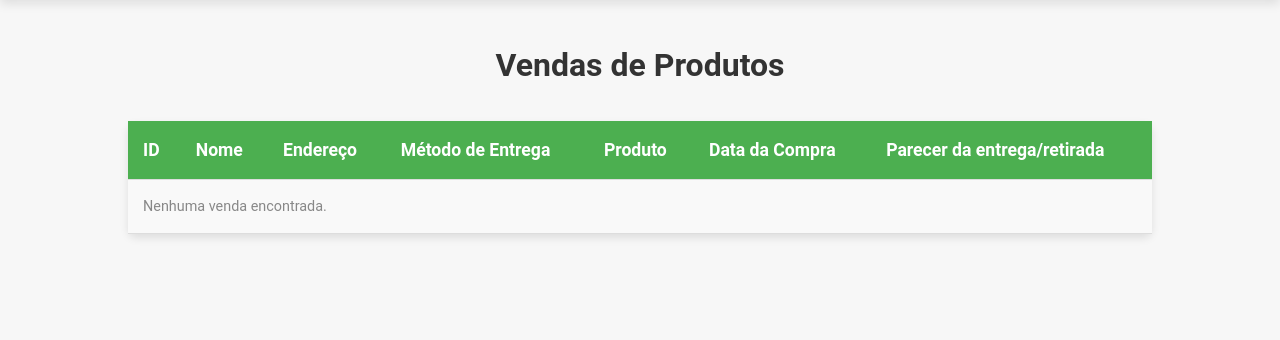
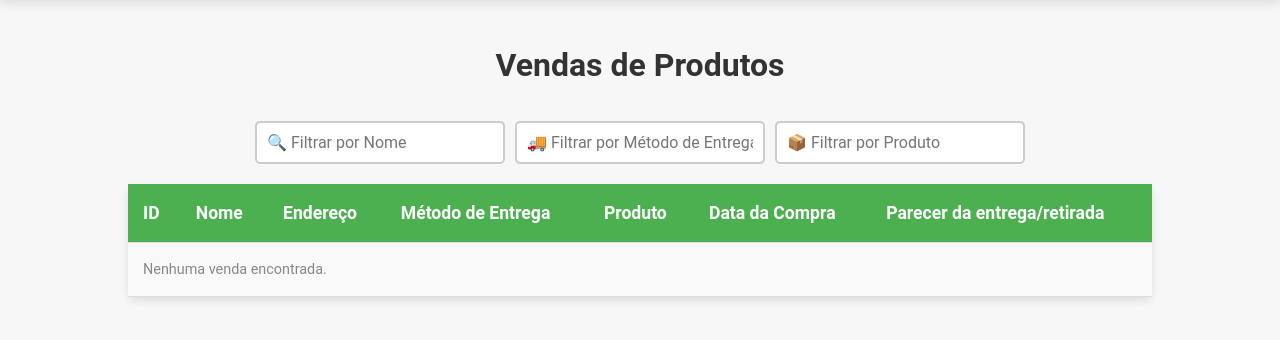
Before and after one commit to raulguiii/site-barbearia, a Flask app: page /vendas in a window 1280 px wide. Shown: the part 81-421 px from the top of the page. Run offline with Flask 3, Linux system fonts and the light colour scheme; data that the repository does not hold is empty.

Commit message:
completando 3 funcionalidades

```diff
--- a/static/css/vendas.css
+++ b/static/css/vendas.css
@@ -176,3 +176,23 @@ footer .social-links li a:hover {
 .delete-btn:focus {
     outline: none;
 }
+
+.filtros {
+    display: flex;
+    gap: 10px;
+    margin-bottom: 20px;
+    justify-content: center;
+}
+.filtros input {
+    padding: 10px;
+    border: 2px solid #ccc;
+    border-radius: 5px;
+    font-size: 16px;
+    width: 250px;
+    transition: 0.3s;
+}
+.filtros input:focus {
+    border-color: #007bff;
+    box-shadow: 0 0 8px rgba(0, 123, 255, 0.5);
+    outline: none;
+}
--- a/templates/vendas.html
+++ b/templates/vendas.html
@@ -5,6 +5,28 @@
     <meta name="viewport" content="width=device-width, initial-scale=1.0">
     <title>Vendas de Produtos - Barbearia do Seu Zé</title>
     <link rel="stylesheet" href="../static/css/vendas.css">
+    <script>
+        function filtrarTabela() {
+            let nomeFiltro = document.getElementById("filtroNome").value.toLowerCase();
+            let entregaFiltro = document.getElementById("filtroEntrega").value.toLowerCase();
+            let produtoFiltro = document.getElementById("filtroProduto").value.toLowerCase();
+            let linhas = document.querySelectorAll("tbody tr");
+
+            linhas.forEach(linha => {
+                let nome = linha.cells[1].textContent.toLowerCase();
+                let entrega = linha.cells[3].textContent.toLowerCase();
+                let produto = linha.cells[4].textContent.toLowerCase();
+
+                if ((nome.includes(nomeFiltro) || nomeFiltro === "") &&
+                    (entrega.includes(entregaFiltro) || entregaFiltro === "") &&
+                    (produto.includes(produtoFiltro) || produtoFiltro === "")) {
+                    linha.style.display = "";
+                } else {
+                    linha.style.display = "none";
+                }
+            });
+        }
+    </script>
 </head>
 <body>
     <nav class="navbar">
@@ -21,6 +43,11 @@
     <section class="vendas-section">
         <div class="container">
             <h2>Vendas de Produtos</h2>
+            <div class="filtros">
+                <input type="text" id="filtroNome" placeholder="🔍 Filtrar por Nome" onkeyup="filtrarTabela()">
+                <input type="text" id="filtroEntrega" placeholder="🚚 Filtrar por Método de Entrega" onkeyup="filtrarTabela()">
+                <input type="text" id="filtroProduto" placeholder="📦 Filtrar por Produto" onkeyup="filtrarTabela()">
+            </div>
             <table>
                 <thead>
                     <tr>
@@ -30,7 +57,7 @@
                         <th>Método de Entrega</th>
                         <th>Produto</th>
                         <th>Data da Compra</th>
-                        <th>Parecer da entrega/retirada</th> <!-- Coluna de exclusão -->
+                        <th>Parecer da entrega/retirada</th>
                     </tr>
                 </thead>
                 <tbody>
@@ -43,7 +70,6 @@
                             <td>{{ venda[4] }}</td>
                             <td>{{ venda[5] }}</td>
                             <td>
-                                <!-- Botão de Exclusão -->
                                 <form action="/delete_venda/{{ venda[0] }}" method="POST">
                                     <button type="submit" class="delete-btn">Não Realizada</button>
                                 </form>
```
Also changed, not shown: static/css/agendamentos.css (+20 -0 lines), templates/agendamentos.html (+52 -1 lines).
